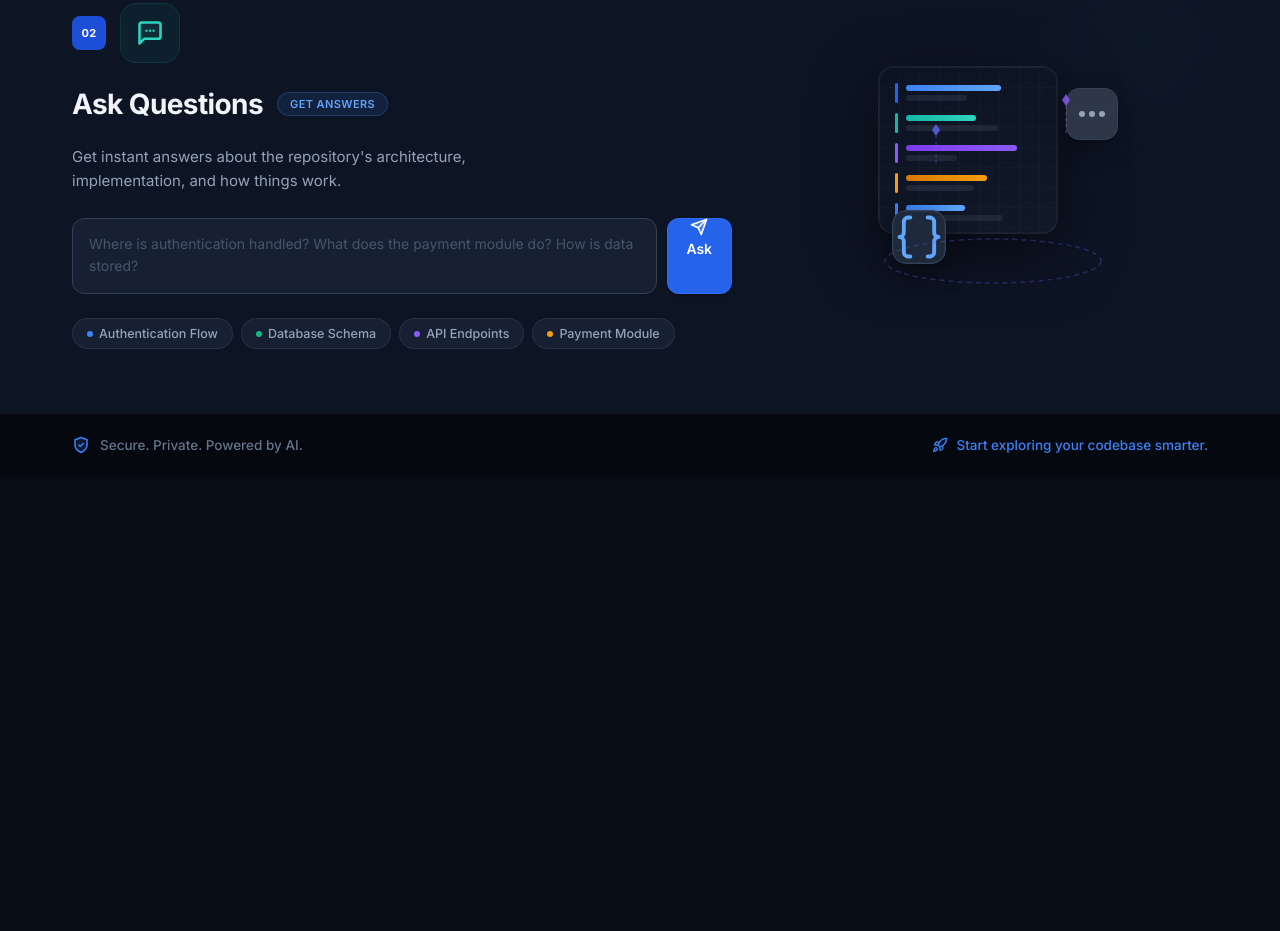
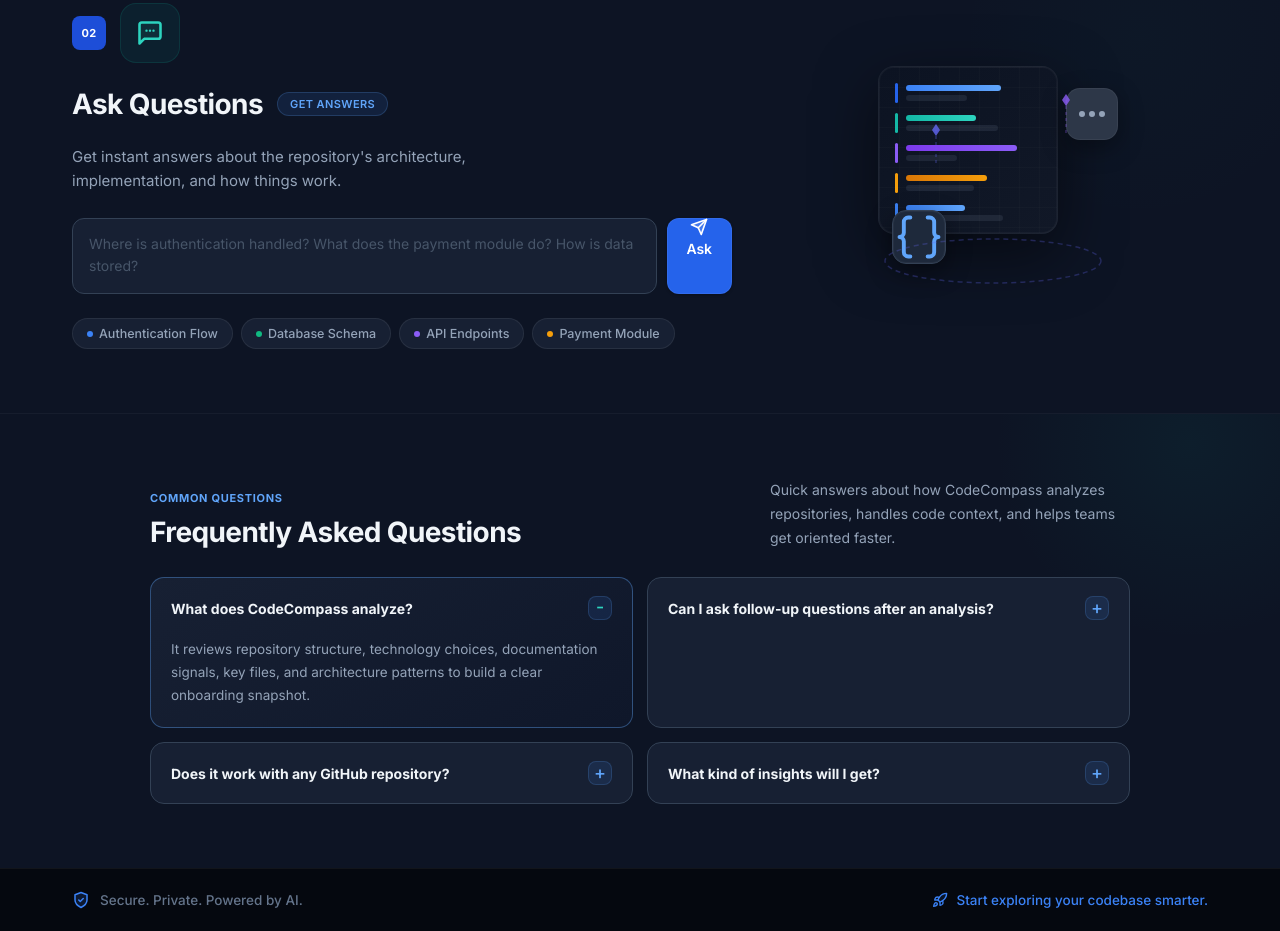
Before and after one commit to Rex123-hash/codecompass, a plain HTML site: page index.html in a window 1280 px wide. Shown: the part 815-1746 px from the top of the page. Before the commit the page ends 1291 px from the top, so only its background shows below. Drawn offline with Linux system fonts and the light colour scheme.

Commit message:
Add FAQ section and polish results UI

```diff
--- a/index.html
+++ b/index.html
@@ -505,9 +505,13 @@
     }
     .overall-score-sub { font-size: 13px; color: var(--slate-400); }
     .overall-score-ring {
-      position: relative; width: 80px; height: 80px; flex-shrink: 0;
+      position: relative; width: 88px; height: 88px; flex-shrink: 0;
     }
-    .overall-score-ring svg { transform: rotate(-90deg); }
+    .overall-score-ring svg {
+      width: 88px;
+      height: 88px;
+      transform: rotate(-90deg);
+    }
     .ring-bg { fill: none; stroke: var(--slate-700); stroke-width: 6; }
     .ring-fill {
       fill: none; stroke: url(#ringGrad); stroke-width: 6;
@@ -518,10 +522,13 @@
       position: absolute; inset: 0;
       display: flex; flex-direction: column;
       align-items: center; justify-content: center;
-      font-size: 20px; font-weight: 800; color: var(--slate-100);
-      line-height: 1;
+      font-size: 22px; font-weight: 750; color: var(--slate-100);
+      line-height: .95;
+      letter-spacing: 0;
     }
-    .overall-score-num span { font-size: 10px; color: var(--slate-400); font-weight: 500; }
+    .overall-score-num span { color: var(--slate-400); font-weight: 600; }
+    .overall-score-num span:first-child { font-size: 22px; color: var(--slate-100); }
+    .overall-score-num span:last-child { font-size: 12px; margin-top: 3px; }
 
     .score-card {
       background: var(--slate-850); border: 1px solid var(--slate-700);
@@ -563,6 +570,15 @@
       border-radius: 10px;
     }
     .quick-win-text { font-size: 13px; color: var(--slate-300); line-height: 1.6; }
+    .quick-win-empty {
+      display: flex;
+      align-items: flex-start;
+      gap: 12px;
+      padding: 12px;
+      background: rgba(20,184,166,.05);
+      border: 1px solid rgba(45,212,191,.12);
+      border-radius: 10px;
+    }
 
     .file-tree {
       background: var(--slate-850); border: 1px solid var(--slate-700);
@@ -620,6 +636,114 @@
     .answer-content {
       font-size: 14px; color: var(--slate-300);
       line-height: 1.7; white-space: pre-wrap;
+    }
+
+    /* FAQ */
+    .faq-section {
+      background: #0d1424;
+      padding: 64px 72px;
+      border-top: 1px solid rgba(255,255,255,.04);
+      position: relative;
+      overflow: hidden;
+    }
+    .faq-section::before {
+      content: '';
+      position: absolute;
+      width: 420px; height: 420px;
+      border-radius: 50%;
+      right: -120px; top: -180px;
+      background: radial-gradient(circle, rgba(13,148,136,.08) 0%, transparent 66%);
+      pointer-events: none;
+    }
+    .faq-inner {
+      max-width: 980px;
+      margin: 0 auto;
+      position: relative;
+      z-index: 1;
+    }
+    .faq-header {
+      display: flex;
+      align-items: flex-end;
+      justify-content: space-between;
+      gap: 28px;
+      margin-bottom: 28px;
+    }
+    .faq-kicker {
+      font-size: 11px;
+      font-weight: 700;
+      color: var(--blue-400);
+      text-transform: uppercase;
+      letter-spacing: .7px;
+      margin-bottom: 10px;
+    }
+    .faq-title {
+      font-size: 28px;
+      font-weight: 700;
+      color: var(--slate-100);
+      letter-spacing: -.6px;
+    }
+    .faq-copy {
+      max-width: 360px;
+      font-size: 14px;
+      line-height: 1.7;
+      color: var(--slate-400);
+    }
+    .faq-grid {
+      display: grid;
+      grid-template-columns: repeat(2, minmax(0, 1fr));
+      gap: 14px;
+    }
+    .faq-item {
+      background: var(--slate-850);
+      border: 1px solid var(--slate-700);
+      border-radius: 14px;
+      overflow: hidden;
+      transition: border-color .18s, background .18s;
+    }
+    .faq-item[open] {
+      border-color: rgba(96,165,250,.38);
+      background: linear-gradient(145deg, var(--slate-850), var(--slate-900));
+    }
+    .faq-question {
+      list-style: none;
+      display: flex;
+      align-items: center;
+      justify-content: space-between;
+      gap: 18px;
+      padding: 18px 20px;
+      color: var(--slate-100);
+      font-size: 14px;
+      font-weight: 650;
+      cursor: pointer;
+    }
+    .faq-question::-webkit-details-marker { display: none; }
+    .faq-question::after {
+      content: '+';
+      width: 24px;
+      height: 24px;
+      border-radius: 8px;
+      background: rgba(59,130,246,.12);
+      border: 1px solid rgba(96,165,250,.18);
+      color: var(--blue-400);
+      display: flex;
+      align-items: center;
+      justify-content: center;
+      flex-shrink: 0;
+      font-size: 18px;
+      font-weight: 500;
+      line-height: 1;
+      transition: transform .18s, color .18s;
+    }
+    .faq-item[open] .faq-question::after {
+      content: '-';
+      color: var(--teal-400);
+      transform: rotate(180deg);
+    }
+    .faq-answer {
+      padding: 0 20px 20px;
+      font-size: 13.5px;
+      color: var(--slate-400);
+      line-height: 1.7;
     }
 
     /* File viewer modal */
@@ -742,6 +866,9 @@
       .feature-visual { display: none; }
       footer { padding: 20px 32px; flex-direction: column; gap: 8px; }
       .results-section { padding: 40px 32px; }
+      .faq-section { padding: 40px 32px; }
+      .faq-header { align-items: flex-start; flex-direction: column; }
+      .faq-grid { grid-template-columns: 1fr; }
     }
   </style>
 </head>
@@ -1090,6 +1217,41 @@
   </div>
 </section>
 
+<!-- FAQ -->
+<section class="faq-section" aria-labelledby="faq-title">
+  <div class="faq-inner">
+    <div class="faq-header">
+      <div>
+        <div class="faq-kicker">Common Questions</div>
+        <h2 class="faq-title" id="faq-title">Frequently Asked Questions</h2>
+      </div>
+      <p class="faq-copy">Quick answers about how CodeCompass analyzes repositories, handles code context, and helps teams get oriented faster.</p>
+    </div>
+
+    <div class="faq-grid">
+      <details class="faq-item" open>
+        <summary class="faq-question">What does CodeCompass analyze?</summary>
+        <div class="faq-answer">It reviews repository structure, technology choices, documentation signals, key files, and architecture patterns to build a clear onboarding snapshot.</div>
+      </details>
+
+      <details class="faq-item">
+        <summary class="faq-question">Can I ask follow-up questions after an analysis?</summary>
+        <div class="faq-answer">Yes. Once a repository is analyzed, use the question box to ask about flows, modules, APIs, dependencies, or where specific logic lives.</div>
+      </details>
+
+      <details class="faq-item">
+        <summary class="faq-question">Does it work with any GitHub repository?</summary>
+        <div class="faq-answer">It is designed for GitHub repository URLs. Public repositories work best when the app can read the project files and generate a complete file overview.</div>
+      </details>
+
+      <details class="faq-item">
+        <summary class="faq-question">What kind of insights will I get?</summary>
+        <div class="faq-answer">You get a high-level summary, quality signals, quick wins, file structure, and targeted answers that make the codebase easier to understand.</div>
+      </details>
+    </div>
+  </div>
+</section>
+
 <!-- FOOTER -->
 <footer>
   <div class="footer-left">
@@ -1261,7 +1423,20 @@
 
     const qList = document.getElementById('quick-wins-list');
     qList.innerHTML = '';
-    (data.quick_wins || []).forEach(win => {
+    const quickWins = data.quick_wins || [];
+    if (!quickWins.length) {
+      qList.innerHTML = `
+        <div class="quick-win-empty">
+          <svg width="18" height="18" viewBox="0 0 24 24" fill="none" style="flex-shrink:0;color:#2dd4bf">
+            <path d="M20 6L9 17l-5-5" stroke="currentColor" stroke-width="2.2" stroke-linecap="round" stroke-linejoin="round"/>
+          </svg>
+          <span class="quick-win-text">
+            <strong style="color:#f1f5f9">No urgent quick wins found.</strong>
+            <span style="color:#94a3b8;margin-left:6px">Review the summary and score cards for deeper improvement areas.</span>
+          </span>
+        </div>`;
+    }
+    quickWins.forEach(win => {
       const title = win.title || win;
       const desc  = win.description || '';
       const diff  = win.difficulty || '';
```
